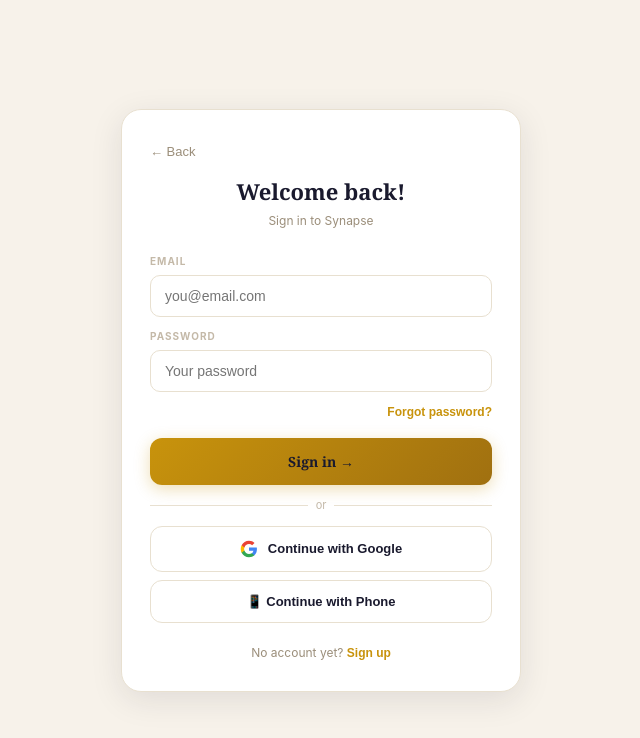
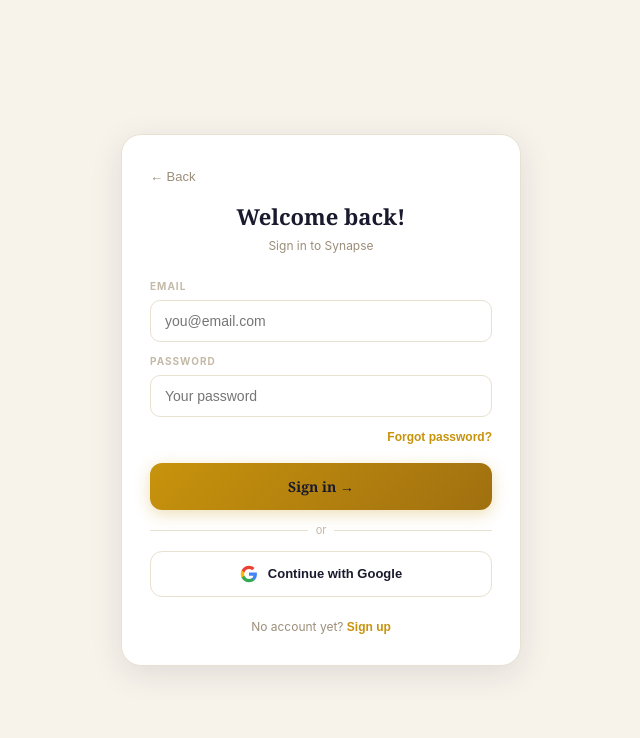
Before and after one commit to Royarun17/word-harmony, a React (Create React App) app in the folder client/: page / in a window 1280 px wide. Both pictures are taken after a click on the button "Sign in". Shown: the top 738 px of the page, without its empty margins (319-959 px from the left). Built offline with nearby package versions, Linux system fonts and the light colour scheme; no server answers.

Commit message:
Update SignInPage.js

```diff
--- a/client/src/pages/SignInPage.js
+++ b/client/src/pages/SignInPage.js
@@ -97,13 +97,6 @@
           {loading==='google' ? 'Signing in…' : 'Continue with Google'}
         </button>
 
-        <button onClick={()=>onNavigate('phone')} style={{
-          width:'100%', padding:'13px', borderRadius:12, border:`1.5px solid ${T.border}`,
-          background:T.white, color:T.textPrimary, fontSize:13, fontWeight:600,
-          cursor:'pointer', display:'flex', alignItems:'center', justifyContent:'center', gap:10,
-        }}>
-          📱 Continue with Phone
-        </button>
 
         <div style={{ textAlign:'center', marginTop:16 }}>
           <span style={{ fontSize:12, color:T.textSecondary }}>No account yet? </span>
```
